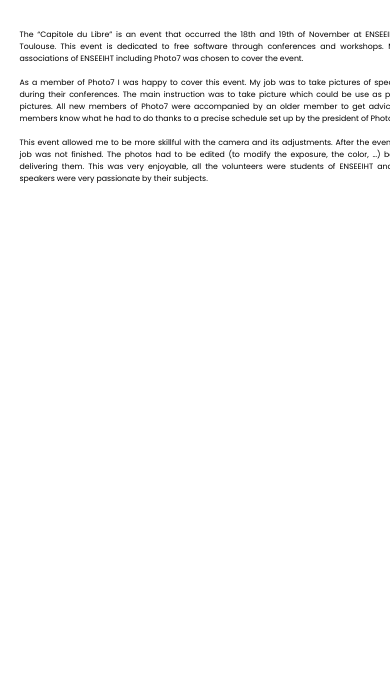
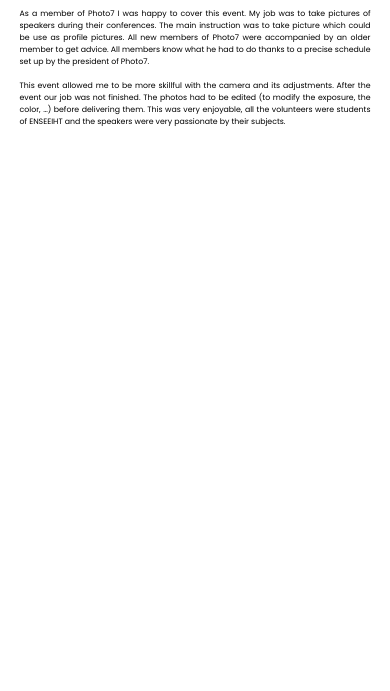
Before and after one commit to CoThoison/cothoison.github.io, a plain HTML site: page capitole_du_libre.html in a window 390 px wide. Shown: the part 153-844 px from the top of the page. Drawn offline with Linux system fonts and the light colour scheme.

Commit message:
Side Page Responsive .description & blanck space correction

```diff
--- a/styles.css
+++ b/styles.css
@@ -518,8 +518,8 @@ nav .mobile-menu{
 
 .description{
     position: relative;
-    left: 100px;
-    right: 100px;
+    margin-left: 100px;
+    margin-right: 100px;
     margin-top: 100px;
     text-align: justify;
 }
@@ -534,7 +534,6 @@ nav .mobile-menu{
     .side-page .round{
         visibility: hidden;
     }
-
 }
 
 @media screen and (max-width: 875px){
@@ -545,13 +544,14 @@ nav .mobile-menu{
 
     .side-page .rect{
         height: 11vw;
+        margin-top: 5vw;
     }
 
     .description{
         font-size: 2vw;
         margin-top: 10vw;
-        left: 5vw;
-        right: 5vw;
+        margin-left: 5vw;
+        margin-right: 5vw;
     }
 }
 
```
